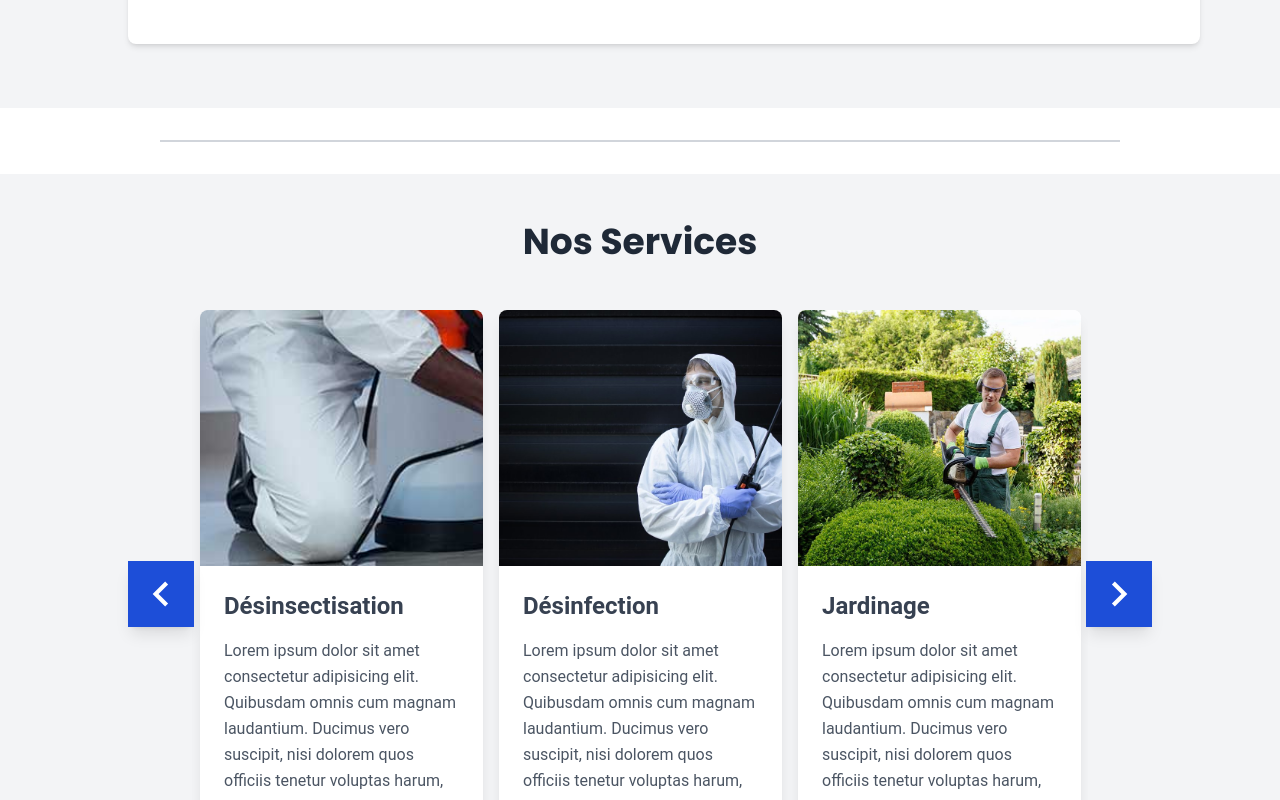
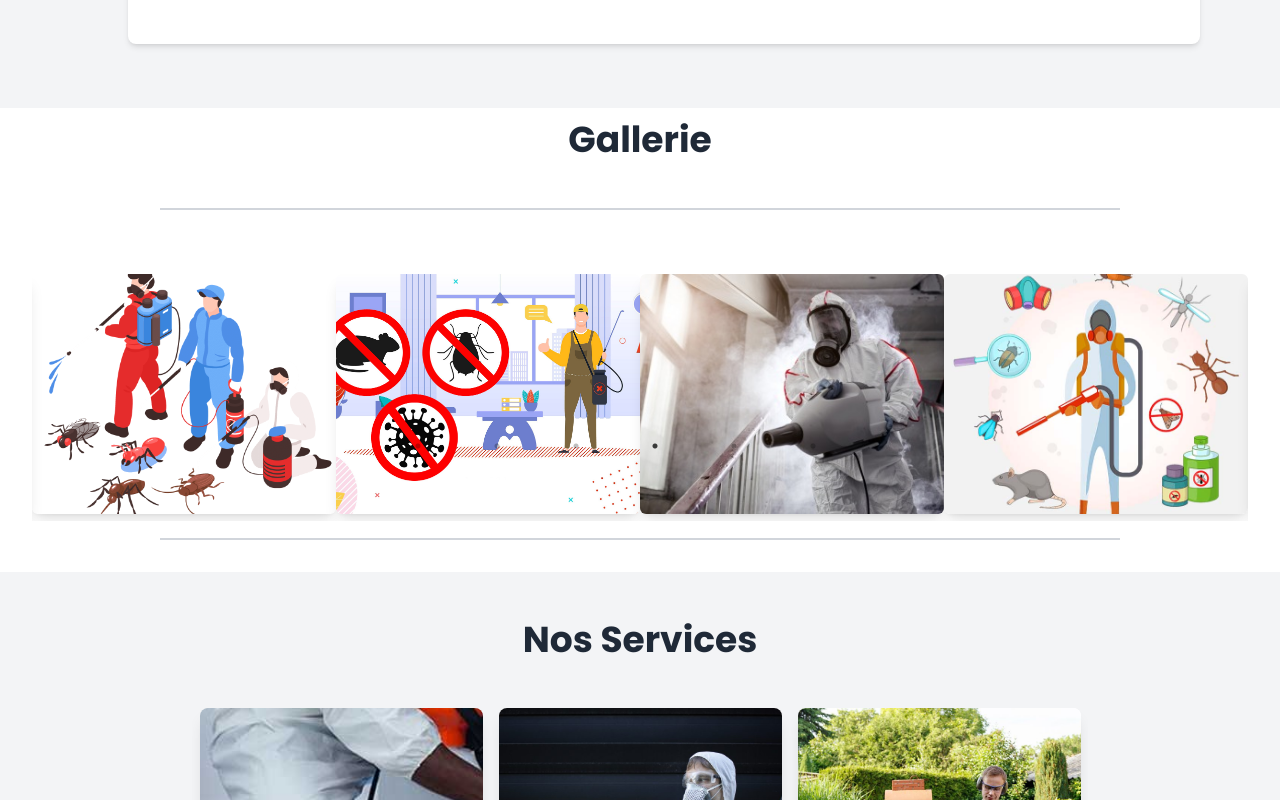
Before and after one commit to Ahmed-bel-haj-boubaker/SGH, a React (Vite) app: page /Jardinage in a window 1280 px wide. Shown: the part 1520-2320 px from the top of the page. Built offline with nearby package versions, Linux system fonts and the light colour scheme; the HTML template or start-up script is replaced by a standard one.

Commit message:
final commit

```diff
--- a/src/Components/Home.jsx
+++ b/src/Components/Home.jsx
@@ -66,7 +66,10 @@ const Home = () => {
       })
       .catch((err) => {
         console.log("FAILED...", err);
-        toast.error("Échec de l'envoi du message. Veuillez réessayer.", toastOptions);
+        toast.error(
+          "Échec de l'envoi du message. Veuillez réessayer.",
+          toastOptions
+        );
       });
   };
 
@@ -82,11 +85,11 @@ const Home = () => {
         <Banner title={"Votre partenaire en nettoyage"} image={deratisation} />
       </div>
       <FeaturesSection />
+      <div className="bg-gray-50 py-10">
+        <Team />
+      </div>{" "}
       <div className="bg-white py-10">
         <Securite />
-      </div>
-      <div className="bg-gray-50 py-10">
-        <Team />
       </div>
       <div className="relative overflow-hidden bg-gray-50 py-10">
         <Testimonials />
--- a/src/Components/InstagramPost.jsx
+++ b/src/Components/InstagramPost.jsx
@@ -1,9 +1,13 @@
+import React from "react";
+import Slider from "react-slick";
 import image1 from "../../public/images/image.jpg";
 import image2 from "../../public/images/banner_outils_de_jardinage_fr_vonroc_280224.jpg";
 import image3 from "../../public/images/desinfection-2.jpg";
 import image4 from "../../public/images/desinsectisation.png";
 import image5 from "../../public/images/desinsectisation-deratisation-deinfection-lille.jpg";
 import image6 from "../../public/images/do8e9fbiu7o6-390x260-1.jpg";
+import "slick-carousel/slick/slick.css";
+import "slick-carousel/slick/slick-theme.css";
 
 export const instagramPosts = [
   {
@@ -51,19 +55,47 @@ export const instagramPosts = [
 ];
 
 const InstagramPost = () => {
+  const settings = {
+    dots: true,
+    infinite: true,
+    speed: 400,
+    slidesToShow: 4,
+    slidesToScroll: 1,
+    autoplay: true,
+    autoplaySpeed: 1000,
+    responsive: [
+      {
+        breakpoint: 1024,
+        settings: {
+          slidesToShow: 2,
+          slidesToScroll: 1,
+        },
+      },
+      {
+        breakpoint: 600,
+        settings: {
+          slidesToShow: 1,
+          slidesToScroll: 1,
+        },
+      },
+    ],
+  };
+
   return (
-    <div className="bg-white ">
-      <section className="post grid-cols-1 grid md:grid-cols-3 lg:grid-cols-6">
+    <div className="bg-white  ">
+      <div className="mx-auto h-60 p-8 ">
+        <Slider {...settings}>
           {instagramPosts.map((instagramPost, index) => (
-          <div key={index}>
+            <div key={index} className="">
               <img
                 src={instagramPost.image}
                 alt=""
-              className="w-full h-full object-cover transition-transform ease-in-out hover:-rotate-12 hover:scale-90"
+                className="w-full h-60 object-cover rounded-md shadow-lg transition-transform ease-in-out hover:-rotate-12 hover:scale-90 gap-16"
               />
             </div>
           ))}
-      </section>
+        </Slider>
+      </div>
     </div>
   );
 };
--- a/src/Components/contactUs.jsx
+++ b/src/Components/contactUs.jsx
@@ -9,7 +9,7 @@ import emailjs from "emailjs-com";
 import Banner from "./Banner";
 import bg from "../../public/images/Contact-us-page_Blog-banner.jpg";
 import bg2 from "../../public/images/bgContact.jpg";
-import SliderAnimated from "../Shared-components/SliderAnimated";
+
 import { toast, ToastContainer } from "react-toastify";
 import "react-toastify/dist/ReactToastify.css";
 const ContactUs = () => {
@@ -197,7 +197,6 @@ const ContactUs = () => {
           </div>
         </section>
       </div>
-
     </div>
   );
 };
--- a/src/Pages/Services/Desinfection.jsx
+++ b/src/Pages/Services/Desinfection.jsx
@@ -10,6 +10,7 @@ import Contact from "../../Shared-components/Contact";
 import { Link } from "react-router-dom";
 import SliderAnimated from "../../Shared-components/SliderAnimated";
 import Team from "../../Shared-components/Team";
+import InstagramPost from "../../Components/InstagramPost";
 const Desinfection = () => {
   return (
     <div>
@@ -130,10 +131,19 @@ const Desinfection = () => {
         </div>
       </div>{" "}
       <div>
+        <div className=" mt-3 text-4xl font-bold text-center mb-12 font-poppins text-gray-800">
+          <h2>Gallerie</h2>
+        </div>
+        <hr className="border-t-2 border-gray-300 my-8 w-3/4 mx-auto" />
+        <div>
+          <InstagramPost />
+        </div>
+      </div>
+      <br />
+      <div>
         <hr className="border-t-2 border-gray-300 my-8 w-3/4 mx-auto" />
         <Team />
       </div>
-
     </div>
   );
 };
--- a/src/Pages/Services/Dératisation.jsx
+++ b/src/Pages/Services/Dératisation.jsx
@@ -13,6 +13,8 @@ import deratisation from "../../../public/images/deratisation-saint-cloud-2.jpg"
 import { Link } from "react-router-dom";
 import SliderAnimated from "../../Shared-components/SliderAnimated";
 import Team from "../../Shared-components/Team";
+import InstagramPost from "../../Components/InstagramPost";
+import ContactUs from "../../Components/contactUs";
 
 const Dératisation = () => {
   const [openSection, setOpenSection] = useState(null);
@@ -261,12 +263,21 @@ const Dératisation = () => {
             </div>
           </section>
         </div>
-      </div>{" "}
+      </div>
+      <div>
+        <div className=" mt-3 text-4xl font-bold text-center mb-12 font-poppins text-gray-800">
+          <h2>Gallerie</h2>
+        </div>
+        <hr className="border-t-2 border-gray-300 my-8 w-3/4 mx-auto" />
+        <div>
+          <InstagramPost />
+        </div>
+      </div>
+      <br />
       <div>
         <hr className="border-t-2 border-gray-300 my-8 w-3/4 mx-auto" />
         <Team />
       </div>
-
     </div>
   );
 };
--- a/src/Pages/Services/Désinsectisation.jsx
+++ b/src/Pages/Services/Désinsectisation.jsx
@@ -16,6 +16,7 @@ import Contact from "../../Shared-components/Contact";
 import { Link } from "react-router-dom";
 import SliderAnimated from "../../Shared-components/SliderAnimated";
 import Team from "../../Shared-components/Team";
+import InstagramPost from "../../Components/InstagramPost";
 const Désinsectisation = () => {
   const [openSection, setOpenSection] = useState(null);
 
@@ -266,10 +267,19 @@ const Désinsectisation = () => {
         </div>
       </div>{" "}
       <div>
+        <div className=" mt-3 text-4xl font-bold text-center mb-12 font-poppins text-gray-800">
+          <h2>Gallerie</h2>
+        </div>
+        <hr className="border-t-2 border-gray-300 my-8 w-3/4 mx-auto" />
+        <div>
+          <InstagramPost />
+        </div>
+      </div>
+      <br />
+      <div>
         <hr className="border-t-2 border-gray-300 my-8 w-3/4 mx-auto" />
         <Team />
       </div>
-
     </div>
   );
 };
--- a/src/Pages/Services/Jardinage.jsx
+++ b/src/Pages/Services/Jardinage.jsx
@@ -12,6 +12,7 @@ import Contact from "../../Shared-components/Contact";
 import { Link } from "react-router-dom";
 import SliderAnimated from "../../Shared-components/SliderAnimated";
 import Team from "../../Shared-components/Team";
+import InstagramPost from "../../Components/InstagramPost";
 const Jardinage = () => {
   const [openSection, setOpenSection] = useState(null);
 
@@ -230,6 +231,16 @@ const Jardinage = () => {
         </div>
       </div>{" "}
       <div>
+        <div className=" mt-3 text-4xl font-bold text-center mb-12 font-poppins text-gray-800">
+          <h2>Gallerie</h2>
+        </div>
+        <hr className="border-t-2 border-gray-300 my-8 w-3/4 mx-auto" />
+        <div>
+          <InstagramPost />
+        </div>
+      </div>
+      <br />
+      <div>
         <hr className="border-t-2 border-gray-300 my-8 w-3/4 mx-auto" />
         <Team />
       </div>
--- a/src/Pages/Services/ServiceNetoyage.jsx
+++ b/src/Pages/Services/ServiceNetoyage.jsx
@@ -9,6 +9,7 @@ import image3 from "../../../public/images/administratifs.jpg";
 import { Link } from "react-router-dom";
 import SliderAnimated from "../../Shared-components/SliderAnimated";
 import Team from "../../Shared-components/Team";
+import InstagramPost from "../../Components/InstagramPost";
 
 const ServiceNetoyage = () => {
   const [openSection, setOpenSection] = useState(null);
@@ -348,6 +349,16 @@ const ServiceNetoyage = () => {
         </div>
       </div>{" "}
       <div>
+        <div className=" mt-3 text-4xl font-bold text-center mb-12 font-poppins text-gray-800 ">
+          <h2>Gallerie</h2>
+        </div>
+        <hr className="border-t-2 border-gray-300 my-8 w-3/4 mx-auto " />
+        <div>
+          <InstagramPost />
+        </div>
+      </div>
+      <br />
+      <div>
         <hr className="border-t-2 border-gray-300 my-8 w-3/4 mx-auto" />
         <Team />
       </div>
--- a/src/Shared-components/Footer.jsx
+++ b/src/Shared-components/Footer.jsx
@@ -43,8 +43,8 @@ const Footer = () => {
               À PROPOS DE NOUS
             </Title>
             <div className="flex flex-col gap-4 font-[Poppins]">
-              <CustomLink href="">Qui nous somme ?</CustomLink>
-              <CustomLink href="">Nos points forts et nos valeurs</CustomLink>
+              <CustomLink href="/aboutus">Qui nous somme ?</CustomLink>
+              <CustomLink href="/aboutus">Nos points forts et nos valeurs</CustomLink>
             </div>
           </div>
           <div>
@@ -52,11 +52,11 @@ const Footer = () => {
               Nos services
             </Title>
             <div className="flex flex-col gap-4 font-[Poppins]">
-              <CustomLink href="">Dératisation</CustomLink>
-              <CustomLink href="">Désinsectisation</CustomLink>
-              <CustomLink href="">Désinfection</CustomLink>
-              <CustomLink href="">Travaux de jardinage</CustomLink>
-              <CustomLink href="">Service de nettoyage</CustomLink>
+              <CustomLink href="/Dératisation">Dératisation</CustomLink>
+              <CustomLink href="/Désinsectisation">Désinsectisation</CustomLink>
+              <CustomLink href="/Désinfection">Désinfection</CustomLink>
+              <CustomLink href="/Jardinage">Travaux de jardinage</CustomLink>
+              <CustomLink href="/ServiceNetoyage">Service de nettoyage</CustomLink>
             </div>
           </div>
         </div>
```
Lines whose indentation alone changed are shown as unchanged.
